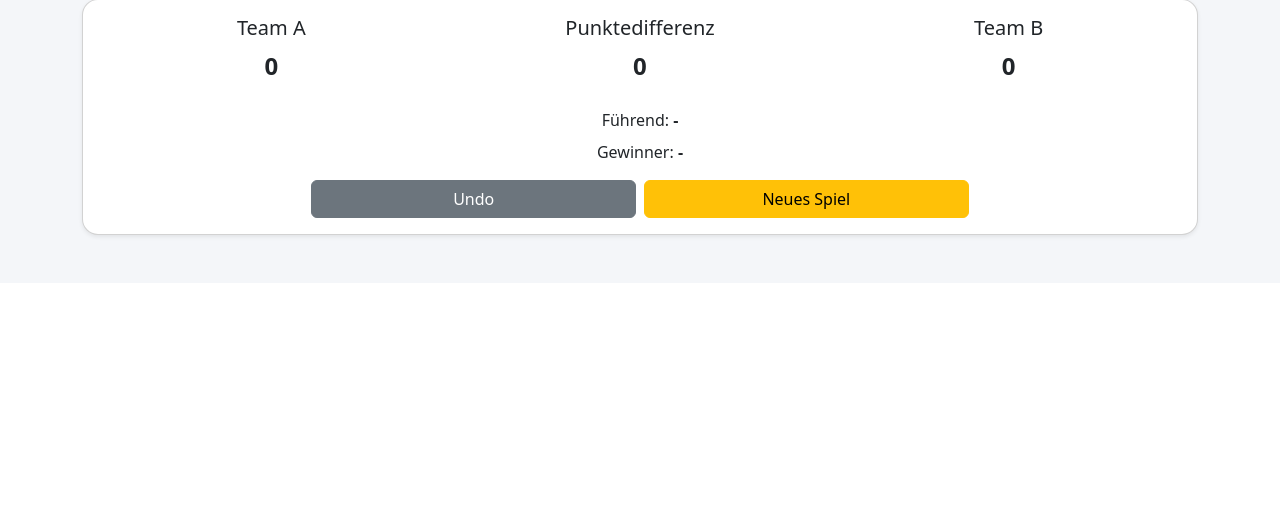
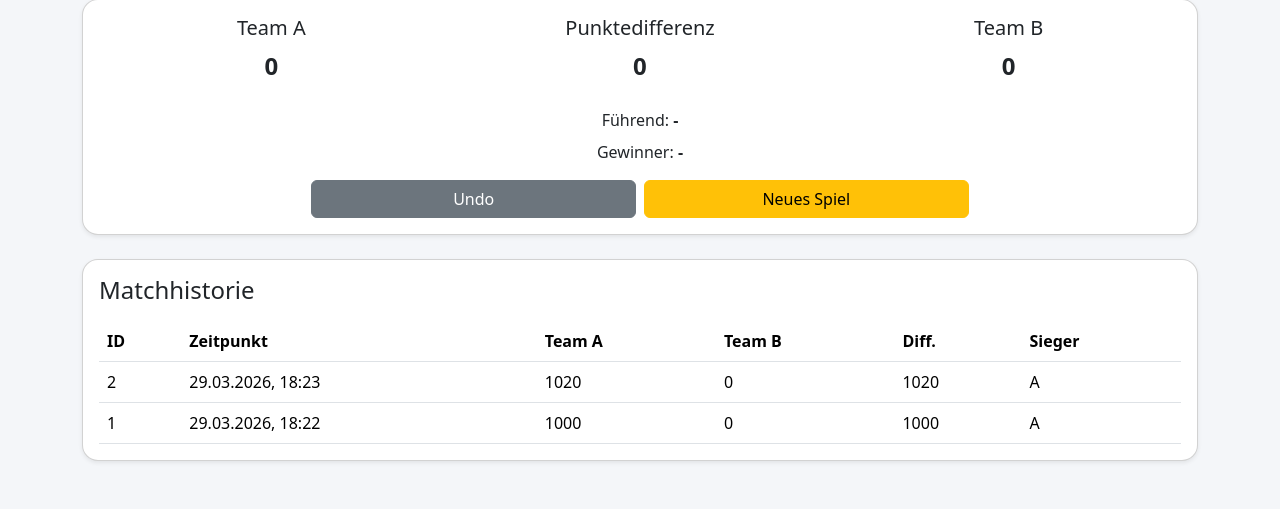
Before and after one commit to MarcBOESCH/Bachelorarbeit-WebApp, a Flask app: page / in a window 1280 px wide. Shown: the part 1499-2008 px from the top of the page. Before the commit the page ends 1739 px from the top, so only its background shows below. Run offline with Flask 3, Linux system fonts and the light colour scheme; data comes from the database, SQL or seed files in the repository; parts of the project's set-up code (start-up, migrations or seed data) failed here and were passed over.

Commit message:
implemented match history

```diff
--- a/routes/match_routes.py
+++ b/routes/match_routes.py
@@ -1,6 +1,6 @@
 from flask import Blueprint, jsonify, request
 
-from services.match_service import create_match
+from services.match_service import create_match, get_all_matches
 
 match_bp = Blueprint("matches", __name__)
 
@@ -31,3 +31,19 @@ def create_match_route():
             "winner_team": match.winner_team
         }
     }), 201
+
+@match_bp.route("/matches", methods=["GET"])
+def get_matches():
+    matches = get_all_matches()
+
+    return jsonify([
+        {
+            "id": match.id,
+            "played_at": match.played_at.isoformat(),
+            "score_team_a": match.score_team_a,
+            "score_team_b": match.score_team_b,
+            "point_diff": match.point_diff,
+            "winner_team": match.winner_team
+        }
+        for match in matches
+    ])
--- a/services/match_service.py
+++ b/services/match_service.py
@@ -80,3 +80,6 @@ def create_match(score_team_a, score_team_b, players):
     db.session.commit()
 
     return True, None, match
+
+def get_all_matches():
+    return Match.query.order_by(Match.played_at.desc()).all()
--- a/static/js/main.js
+++ b/static/js/main.js
@@ -403,6 +403,7 @@ async function saveFinishedMatch(game) {
 
         matchFinished = true;
         setMatchInputsDisabled(true);
+        await loadMatches();
 
         return true;
     } catch (error) {
@@ -434,7 +435,70 @@ function setMatchInputsDisabled(disabled) {
     });
 }
 
+function formatMatchDate(isoString) {
+    const date = new Date(isoString);
 
+    return date.toLocaleString("de-AT", {
+        year: "numeric",
+        month: "2-digit",
+        day: "2-digit",
+        hour: "2-digit",
+        minute: "2-digit"
+    });
+}
+
+async function loadMatches() {
+    try {
+        const response = await fetch("/matches");
+
+        if (!response.ok) {
+            const text = await response.text();
+            console.error("Fehlerhafte Antwort /matches:", response.status, text);
+            alert(`Fehler beim Laden der Matchhistorie (${response.status}).`);
+            return;
+        }
+
+        const matches = await response.json();
+        renderMatchHistory(matches);
+    } catch (error) {
+        console.error("Fehler beim Laden der Matchhistorie:", error);
+        alert("Matchhistorie konnte nicht geladen werden.");
+    }
+}
+
+function renderMatchHistory(matches) {
+    const emptyState = document.getElementById("match-history-empty");
+    const wrapper = document.getElementById("match-history-wrapper");
+    const tbody = document.getElementById("match-history-body");
+
+    if (!emptyState || !wrapper || !tbody) return;
+
+    tbody.innerHTML = "";
+
+    if (!matches || matches.length === 0) {
+        emptyState.classList.remove("d-none");
+        wrapper.classList.add("d-none");
+        return;
+    }
+
+    emptyState.classList.add("d-none");
+    wrapper.classList.remove("d-none");
+
+    matches.forEach(match => {
+        const row = document.createElement("tr");
+
+        row.innerHTML = `
+            <td>${match.id}</td>
+            <td>${formatMatchDate(match.played_at)}</td>
+            <td>${match.score_team_a}</td>
+            <td>${match.score_team_b}</td>
+            <td>${match.point_diff}</td>
+            <td>${match.winner_team}</td>
+        `;
+
+        tbody.appendChild(row);
+    });
+}
 
 function init() {
     initScoreButtons();
@@ -444,6 +508,7 @@ function init() {
     initResetButton();
     initPlayerSection();
     loadPlayers();
+    loadMatches();
 }
 
 document.addEventListener("DOMContentLoaded", init);
--- a/templates/index.html
+++ b/templates/index.html
@@ -191,6 +191,32 @@
                 </div>
             </div>
         </div>
+
+        <div class="card shadow-sm mt-4">
+            <div class="card-body">
+                <h2 class="h4 mb-3">Matchhistorie</h2>
+
+                <div id="match-history-empty" class="text-muted">
+                    Noch keine Matches gespeichert.
+                </div>
+
+                <div class="table-responsive d-none" id="match-history-wrapper">
+                    <table class="table align-middle mb-0">
+                        <thead>
+                            <tr>
+                                <th>ID</th>
+                                <th>Zeitpunkt</th>
+                                <th>Team A</th>
+                                <th>Team B</th>
+                                <th>Diff.</th>
+                                <th>Sieger</th>
+                            </tr>
+                        </thead>
+                        <tbody id="match-history-body"></tbody>
+                    </table>
+                </div>
+            </div>
+        </div>
     </main>
 
     <script src="{{ url_for('static', filename='js/main.js') }}"></script>
```
